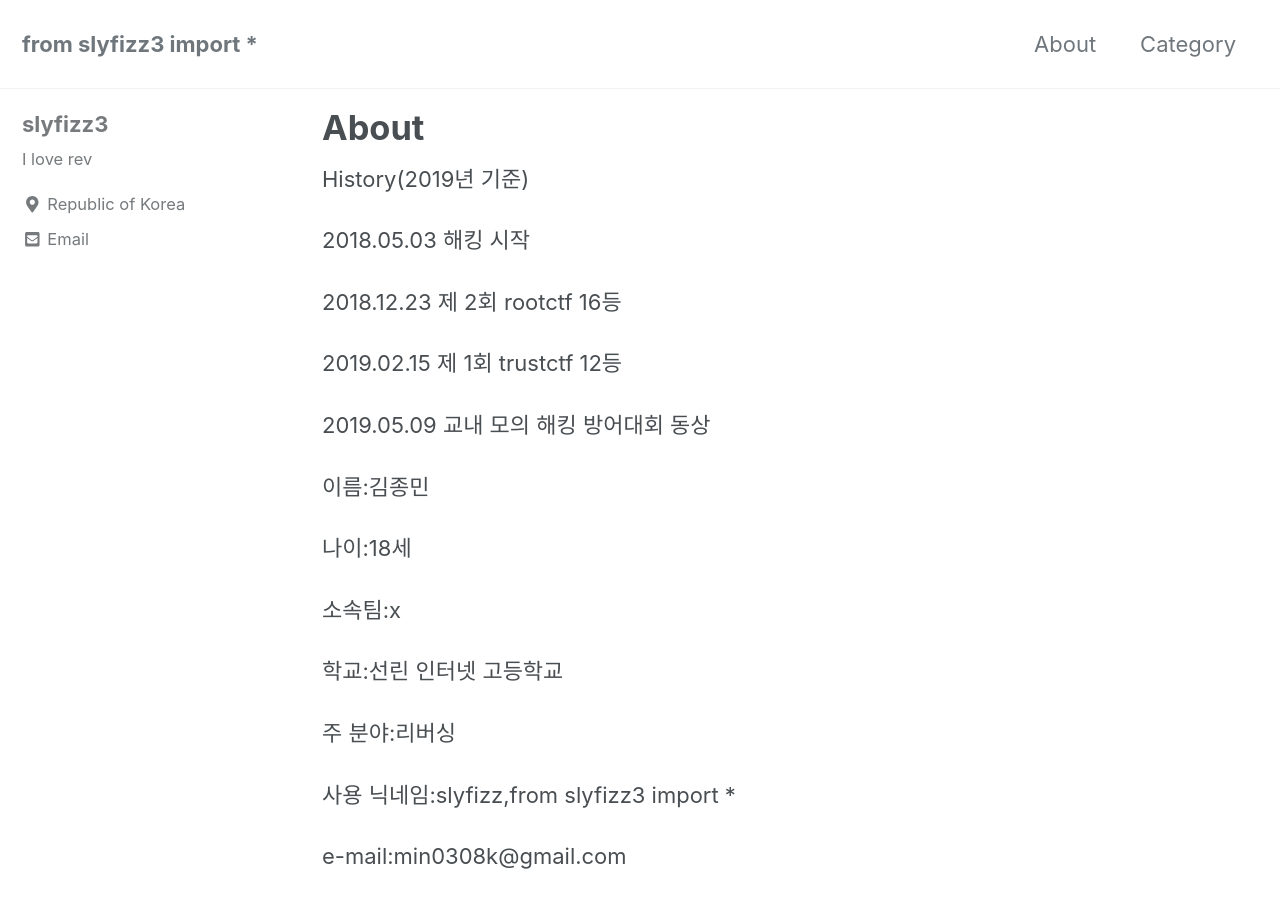
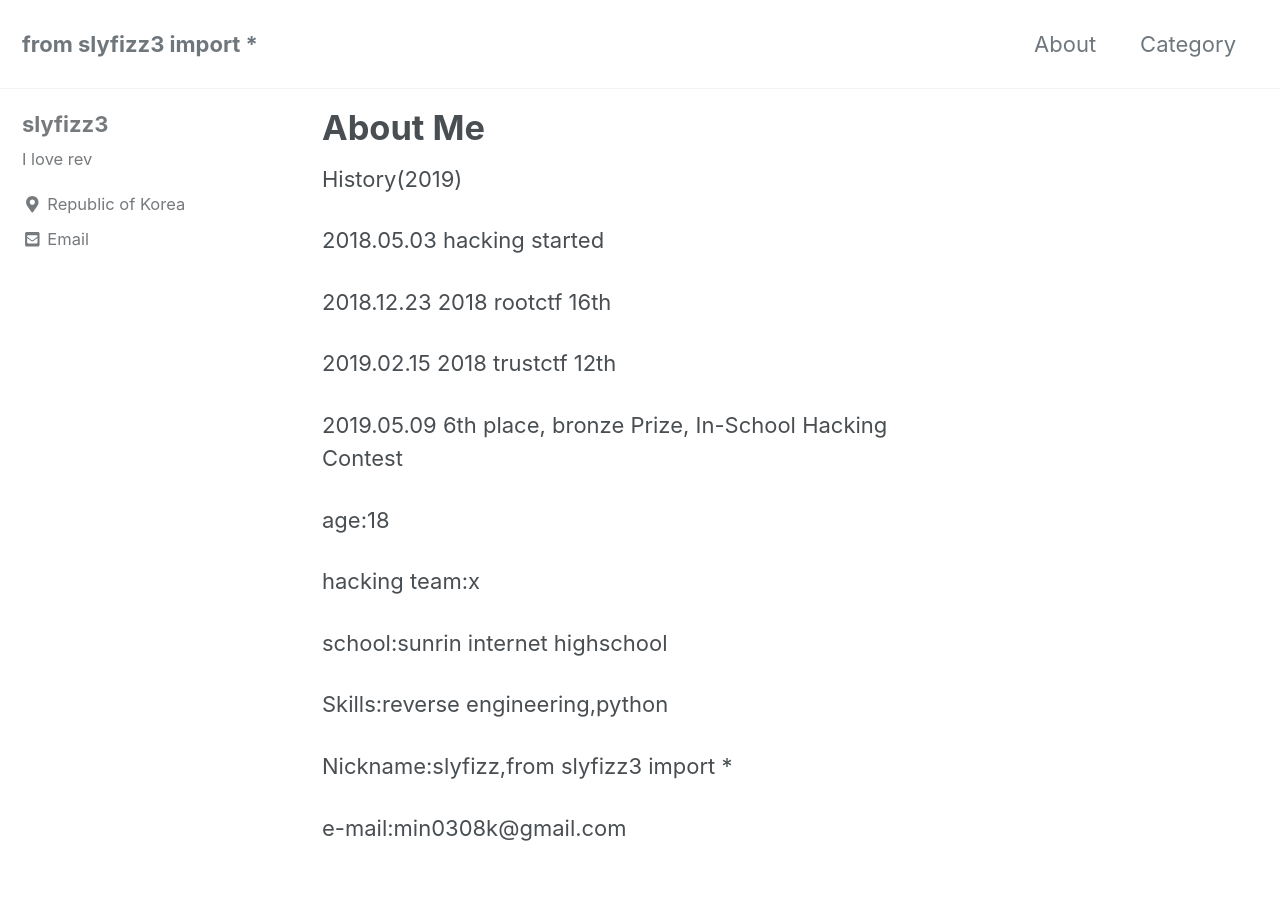
Before and after one commit to slyfizz3/slyfizz3.github.io, a Jekyll site: the page built from _pages/about.md, in a window 1280 px wide and 900 px high. Built offline with Jekyll 4.4.1, drawn with Linux system fonts in a browser that asks for light colours; cached includes are drawn as plain includes; nearby versions of some CDN libraries.

Commit message:
Update about.md

```diff
--- a/_pages/about.md
+++ b/_pages/about.md
@@ -1,30 +1,28 @@
 ---
 permalink: /about/
-title: "About"
+title: "About Me"
 excerpt: "About Me"
 search: true
 ---
 
-History(2019년 기준)
+History(2019)
 
-2018.05.03 해킹 시작
+2018.05.03 hacking started
 
-2018.12.23 제 2회 rootctf 16등
+2018.12.23 2018 rootctf 16th
 
-2019.02.15 제 1회 trustctf 12등
+2019.02.15 2018 trustctf 12th
 
-2019.05.09 교내 모의 해킹 방어대회 동상
+2019.05.09 6th place, bronze Prize, In-School Hacking Contest
 
-이름:김종민
+age:18
 
-나이:18세
+hacking team:x
 
-소속팀:x
+school:sunrin internet highschool
 
-학교:선린 인터넷 고등학교
+Skills:reverse engineering,python
 
-주 분야:리버싱
-
-사용 닉네임:slyfizz,from slyfizz3 import *
+Nickname:slyfizz,from slyfizz3 import *
 
 e-mail:min0308k@gmail.com
```
